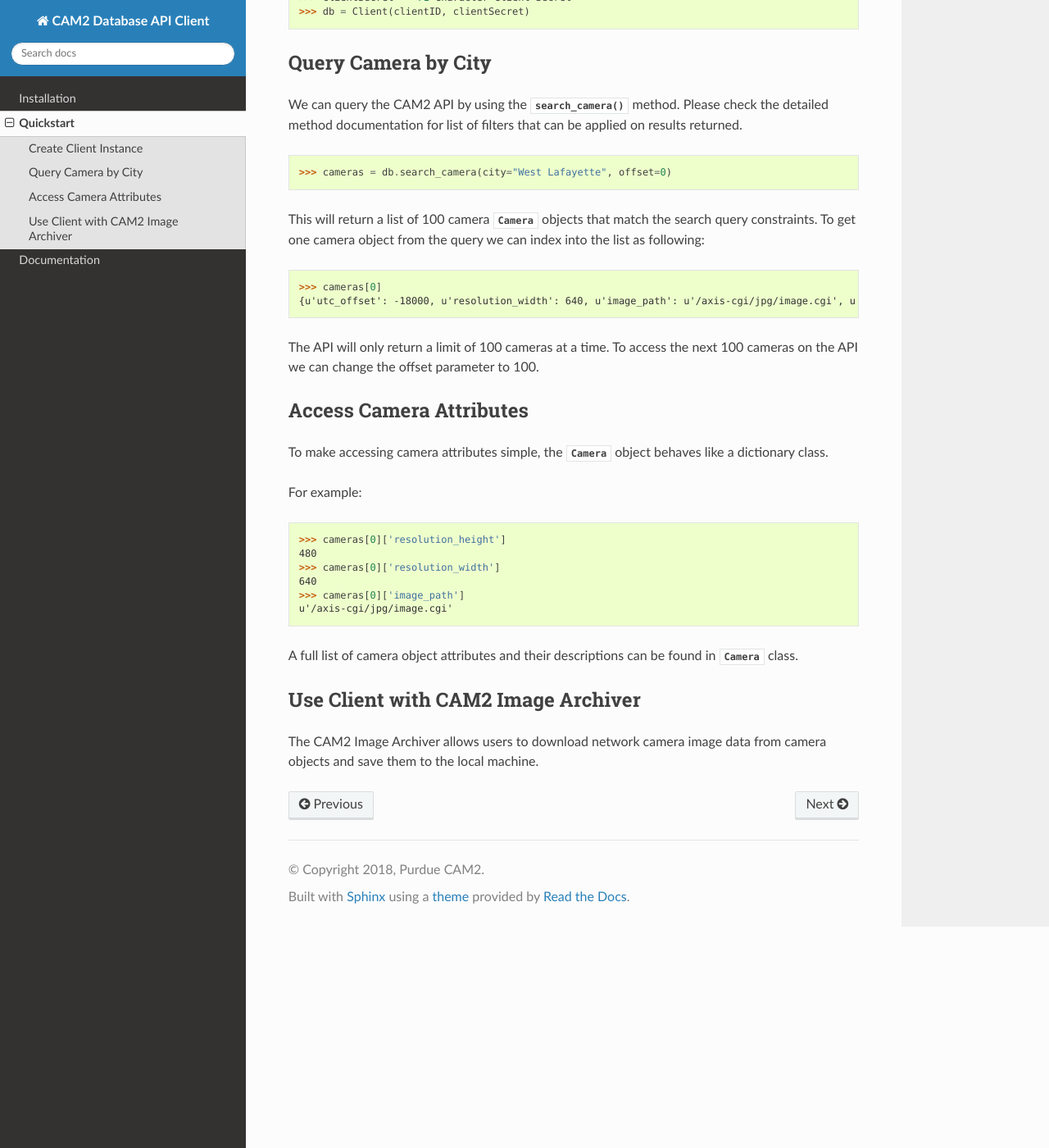
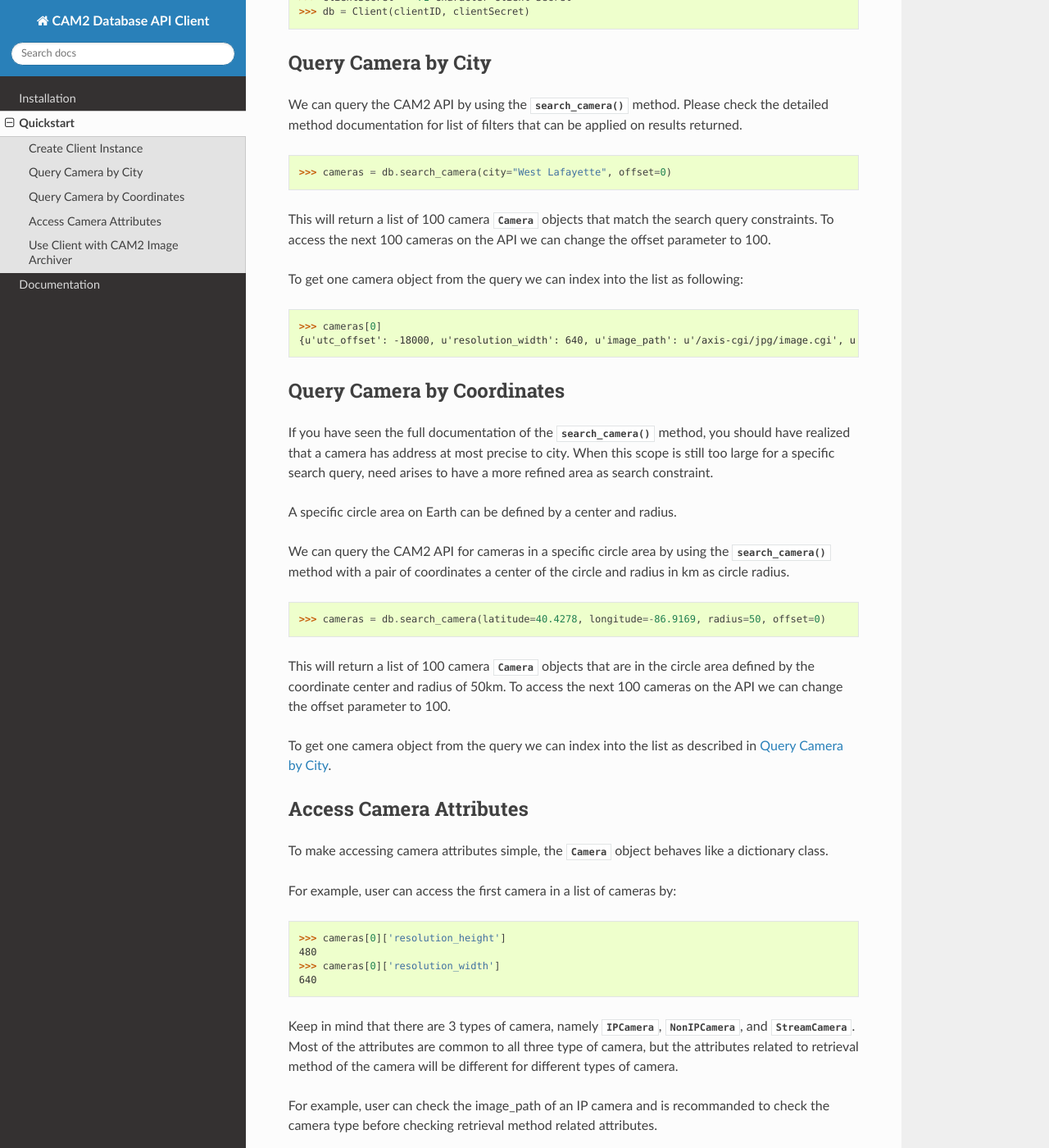
Before and after one commit to PurdueCAM2Project/CameraDatabaseClient, a Sphinx documentation site: the page built from source/tutorial.rst, in a window 1280 px wide and 1400 px high, scrolled down 635 px. Shown: the whole window at 82% size. Built offline with Sphinx 7.4.7 and the Read the Docs theme 2.0.0, drawn with Linux system fonts in a browser that asks for light colours; some of the changed text lies outside the part shown.

Commit message:
examples add and refine

```diff
--- a/source/tutorial.rst
+++ b/source/tutorial.rst
@@ -22,6 +22,8 @@ Then, create a Client object using client ID and secret to access the Camera Dat
 >>> clientSecret = <71 Character Client Secret>
 >>> db = Client(clientID, clientSecret)
 
+.. _camera-by-city-ref:
+
 Query Camera by City
 ---------------------------------------------
 
@@ -29,26 +31,47 @@ We can query the CAM2 API by using the :meth:`~CAM2CameraDatabaseAPIClient.clien
 
 >>> cameras = db.search_camera(city="West Lafayette", offset=0)
 
-This will return a list of 100 camera :class:`~CAM2CameraDatabaseAPIClient.camera.Camera` objects that match the search query constraints. To get one camera object from the query we can index into the list as following:
+This will return a list of 100 camera :class:`~CAM2CameraDatabaseAPIClient.camera.Camera` objects that match the search query constraints. To access the next 100 cameras on the API we can change the offset parameter to 100.
+
+To get one camera object from the query we can index into the list as following:
 
 >>> cameras[0]
 {u'utc_offset': -18000, u'resolution_width': 640, u'image_path': u'/axis-cgi/jpg/image.cgi', u'ip': u'128.10.29.20', u'brand': u'Axis', u'reference_logo': None, u'cameraID': u'5b0cfa7345bb0c0004277e29', u'latitude': 40.4278, u'longitude': -86.9169, u'frame_rate': None, u'port': u'80', u'city': u'West Lafayette', u'timezone_id': u'Eastern Daylight Time', u'legacy_cameraID': 14, u'video_path': u'/axis-cgi/mjpg/video.cgi', u'is_active_video': False, u'is_active_image': False, u'source': u'opentopia', u'state': u'IN', 'camera_type': u'ip', u'reference_url': u'128.10.29.20/axis-cgi/mjpg/video.cgi', u'resolution_height': 480, u'timezone_name': u'Eastern Standard Time', u'model': None, u'country': u'USA'}
 
-The API will only return a limit of 100 cameras at a time. To access the next 100 cameras on the API we can change the offset parameter to 100.
+Query Camera by Coordinates
+---------------------------------------------
 
+If you have seen the full documentation of the :meth:`~CAM2CameraDatabaseAPIClient.client.Client.search_camera` method, you should have realized that a camera has address at most precise to city. When this scope is still too large for a specific search query, need arises to have a more refined area as search constraint.
+
+A specific circle area on Earth can be defined by a center and radius.
+
+We can query the CAM2 API for cameras in a specific circle area by using the :meth:`~CAM2CameraDatabaseAPIClient.client.Client.search_camera` method with a pair of coordinates a center of the circle and radius in km as circle radius.
+
+>>> cameras = db.search_camera(latitude=40.4278, longitude=-86.9169, radius=50, offset=0)
+
+This will return a list of 100 camera :class:`~CAM2CameraDatabaseAPIClient.camera.Camera` objects that are in the circle area defined by the coordinate center and radius of 50km. To access the next 100 cameras on the API we can change the offset parameter to 100.
+
+To get one camera object from the query we can index into the list as described in :ref:`camera-by-city-ref`.
 
 Access Camera Attributes
 ---------------------------
 
 To make accessing camera attributes simple, the :class:`~CAM2CameraDatabaseAPIClient.camera.Camera` object behaves like a dictionary class.
 
-For example:
+For example, user can access the first camera in a list of cameras by:
 
 >>> cameras[0]['resolution_height']
 480
 >>> cameras[0]['resolution_width']
 640
->>> cameras[0]['image_path']
+
+Keep in mind that there are 3 types of camera, namely :class:`~CAM2CameraDatabaseAPIClient.camera.IPCamera`, :class:`~CAM2CameraDatabaseAPIClient.camera.NonIPCamera`, and :class:`~CAM2CameraDatabaseAPIClient.camera.StreamCamera`. Most of the attributes are common to all three type of camera, but the attributes related to retrieval method of the camera will be different for different types of camera.
+
+For example, user can check the image_path of an IP camera and is recommanded to check the camera type before checking retrieval method related attributes.
+
+>>> camera['camera_type']
+u'ip'
+>>> camera['image_path']
 u'/axis-cgi/jpg/image.cgi'
 
 A full list of camera object attributes and their descriptions can be found in :class:`~CAM2CameraDatabaseAPIClient.camera.Camera` class.
```
Also changed, not shown: 7 other files.
